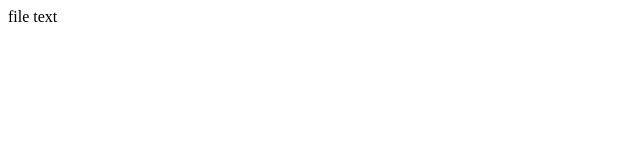
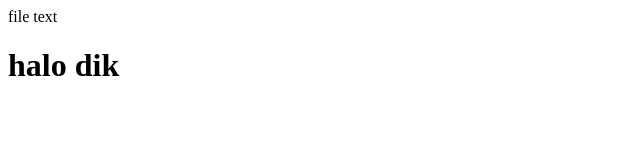
Before and after one commit to dhikay/latihan, a plain HTML site: page index.html in a window 1280 px wide. Shown: the whole page, without its empty margins (0-640 px from the left). Drawn offline with Linux system fonts and the light colour scheme.

Commit message:
tambah halaman dan ubah index html

```diff
--- a/index.html
+++ b/index.html
@@ -1 +1,4 @@
 file text
+
+
+<h1>halo dik</h1>
```
Also changed, not shown: home.html (added, +1 -0 lines).
